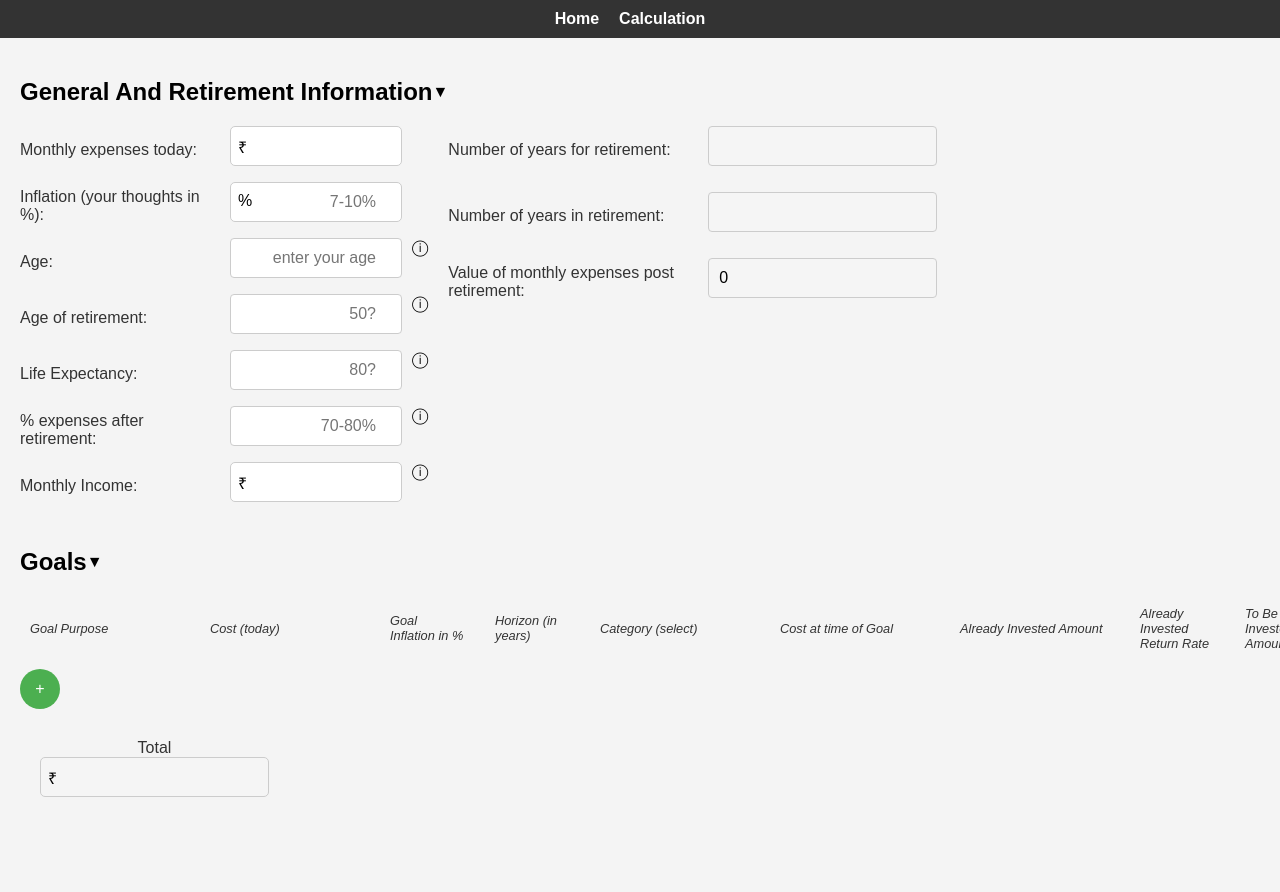
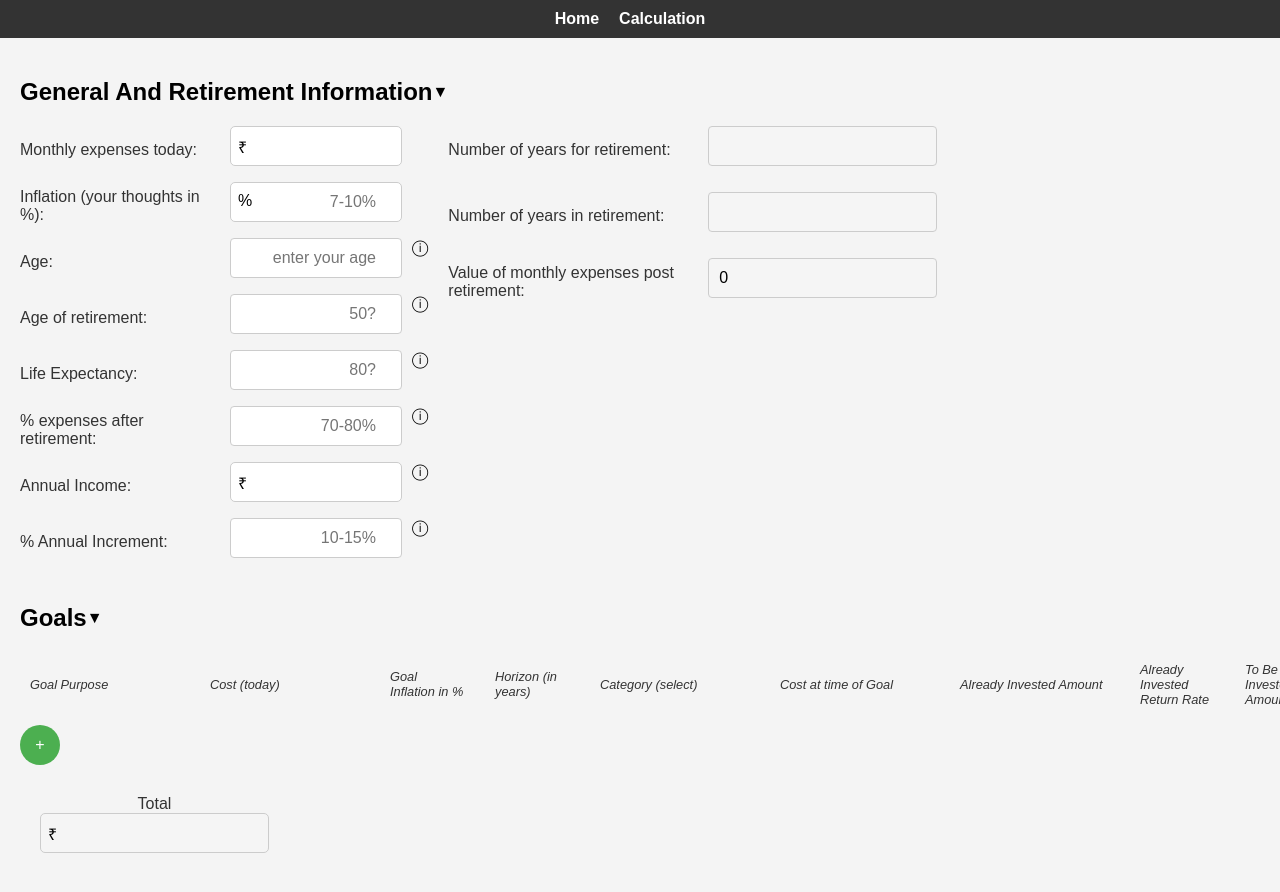
Before and after one commit to kumaran2442/miniprjt, a React (Create React App) app: page /calculation in a window 1280 px wide. Shown: the top 892 px of the page. Before the commit the page ends 853 px from the top, so only its background shows below. Built offline with nearby package versions, Linux system fonts and the light colour scheme.

Commit message:
Revert "."
This reverts commit 500258fd714d77aba512d6ef4249f2a01f8da94a.

```diff
--- a/src/InputPage/InputForm.js
+++ b/src/InputPage/InputForm.js
@@ -6,7 +6,7 @@ import "./ToolTip.css"
 
 function InputForm() {
   const [inputValues, setInputValues] = useState([]);
-  const [MonthlyIncome, setMonthlyIncome] = useState("");
+  const [annualIncome, setAnnualIncome] = useState("");
   const [annualIncrement, setAnnualIncrement] = useState("");
   const [currentMonthlyExpenses, setCurrentMonthlyExpenses] = useState("");
   const [retiredExpenses, setRetiredExpenses] = useState();
@@ -238,18 +238,32 @@ function InputForm() {
                 </div>
               </div>
               <div className="top-field">
-                <label>Monthly Income:</label>
+                <label>Annual Income:</label>
                 <div className="icon-wrap">
                   <span className="icon-code">&#8377;</span>
                 </div>
                 <input
                   className="text-currency align-right"
                   type="number"
-                  value={MonthlyIncome}
-                  onChange={(event) => setMonthlyIncome(event.target.value)}
+                  value={annualIncome}
+                  onChange={(event) => setAnnualIncome(event.target.value)}
                 />
                 <div class="tooltip">&#9432;
                   <span class="tool-tip-text">Input total income you make from all sources in a year</span>
+                </div>
+              </div>
+              <div className="top-field">
+                <label>% Annual Increment:</label>
+                <input
+                  type="number"
+                  className="align-right"
+                  placeholder="10-15%"
+                  value={annualIncrement}
+                  onBlur={() => numValidation(annualIncrement)}
+                  onChange={(event) => setAnnualIncrement(event.target.value)}
+                />
+                <div class="tooltip">&#9432;
+                  <span class="tool-tip-text">info about</span>
                 </div>
               </div>
             </div>
```
